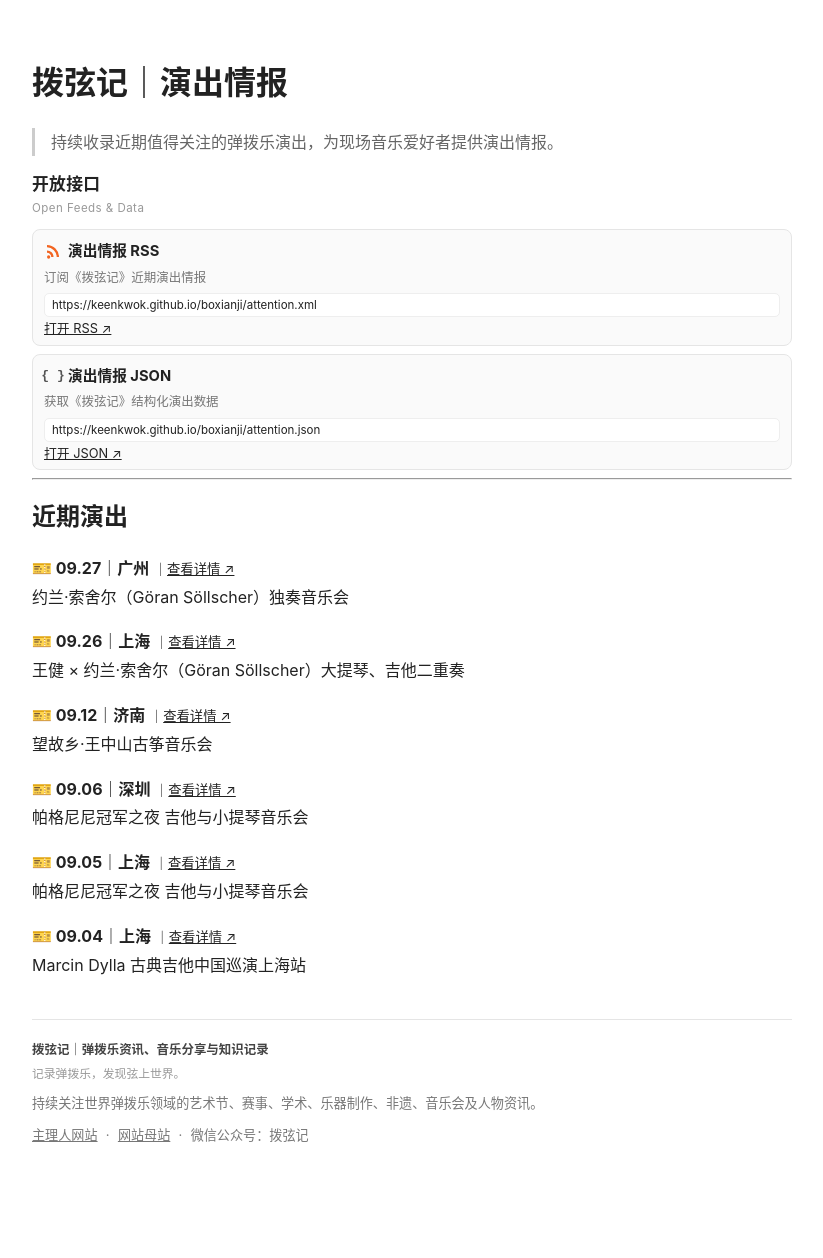
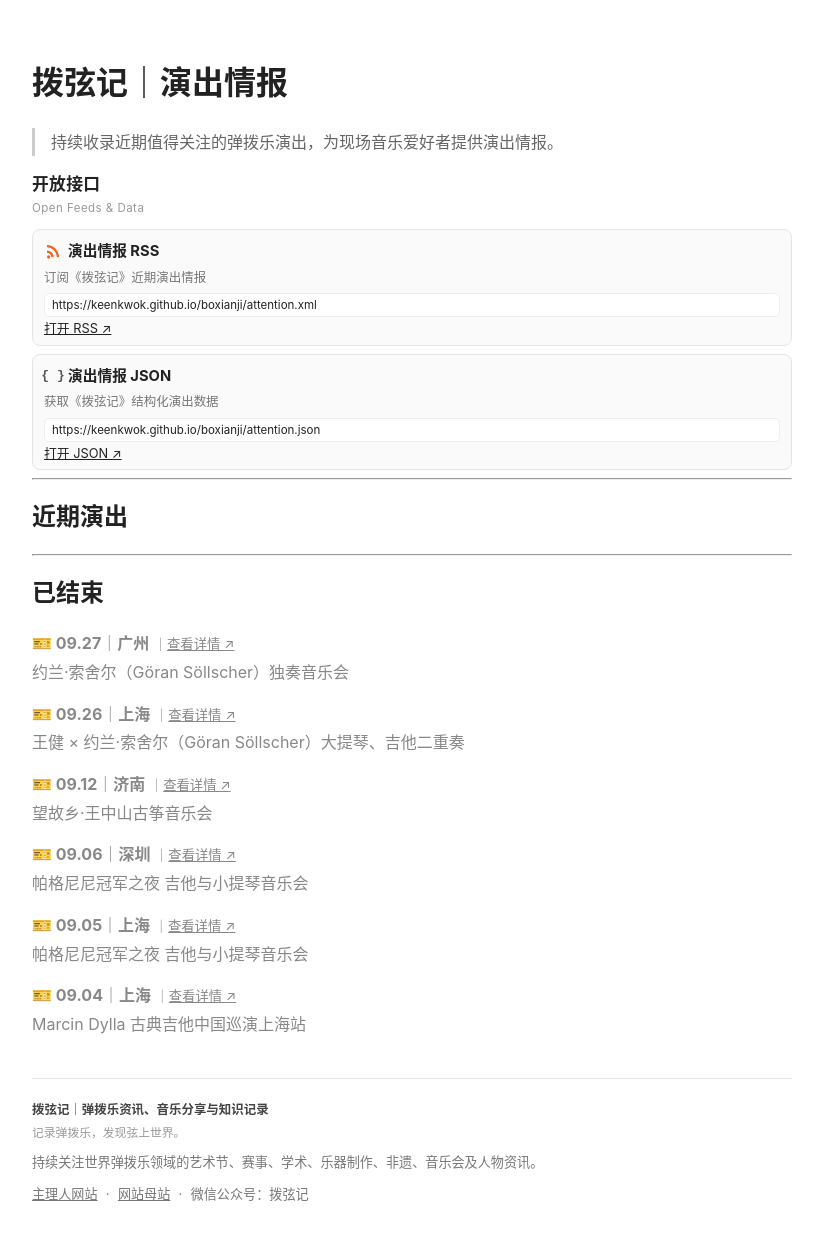
Before and after one commit to KeenKwok/boxianji, a Jekyll site: the page built from attention/index.md, in a window 1280 px wide. Shown: the whole page, without its empty margins (228-1051 px from the left). Built offline with Jekyll 4.4.1, drawn with Linux system fonts in a browser that asks for light colours; before the commit the page ends 1199 px from its top, so only the background shows below that.

Commit message:
更新 index.md

```diff
--- a/attention/index.md
+++ b/attention/index.md
@@ -81,21 +81,21 @@ title: 拨弦记｜演出情报
 
   <div style="display:flex;align-items:center;margin-bottom:2px;">
     <span style="
-  width:18px;
-  height:18px;
-  margin-right:6px;
-  flex-shrink:0;
-  display:inline-flex;
-  align-items:center;
-  justify-content:center;
-  font-family:monospace;
-  font-size:13px;
-  font-weight:bold;
-  color:#555;
-  white-space:nowrap;
-">
-  { }
-   </span>
+      width:18px;
+      height:18px;
+      margin-right:6px;
+      flex-shrink:0;
+      display:inline-flex;
+      align-items:center;
+      justify-content:center;
+      font-family:monospace;
+      font-size:13px;
+      font-weight:bold;
+      color:#555;
+      white-space:nowrap;
+    ">
+      { }
+    </span>
 
     <strong style="font-size:0.92em;">
       演出情报 JSON
@@ -130,10 +130,43 @@ title: 拨弦记｜演出情报
 
 ## 近期演出
 
+{% assign today = site.time | date: "%Y-%m-%d" %}
+
 {% for event in site.data.attention %}
+  {% if event.date >= today %}
 <div style="margin:1em 0;">
   <strong>🎫 {{ event.date }}｜{{ event.city }}</strong>
   <small>｜<a href="{{ event.link }}">查看详情 ↗</a></small><br>
   {{ event.title }}
 </div>
+  {% endif %}
 {% endfor %}
+
+{% assign has_past = false %}
+
+{% for event in site.data.attention %}
+  {% if event.date < today %}
+    {% assign has_past = true %}
+  {% endif %}
+{% endfor %}
+
+{% if has_past %}
+
+<hr>
+
+## 已结束
+
+{% for event in site.data.attention %}
+  {% if event.date < today %}
+<div style="
+  margin:0.8em 0;
+  color:#888;
+">
+  <strong>🎫 {{ event.date }}｜{{ event.city }}</strong>
+  <small>｜<a href="{{ event.link }}">查看详情 ↗</a></small><br>
+  {{ event.title }}
+</div>
+  {% endif %}
+{% endfor %}
+
+{% endif %}
```
